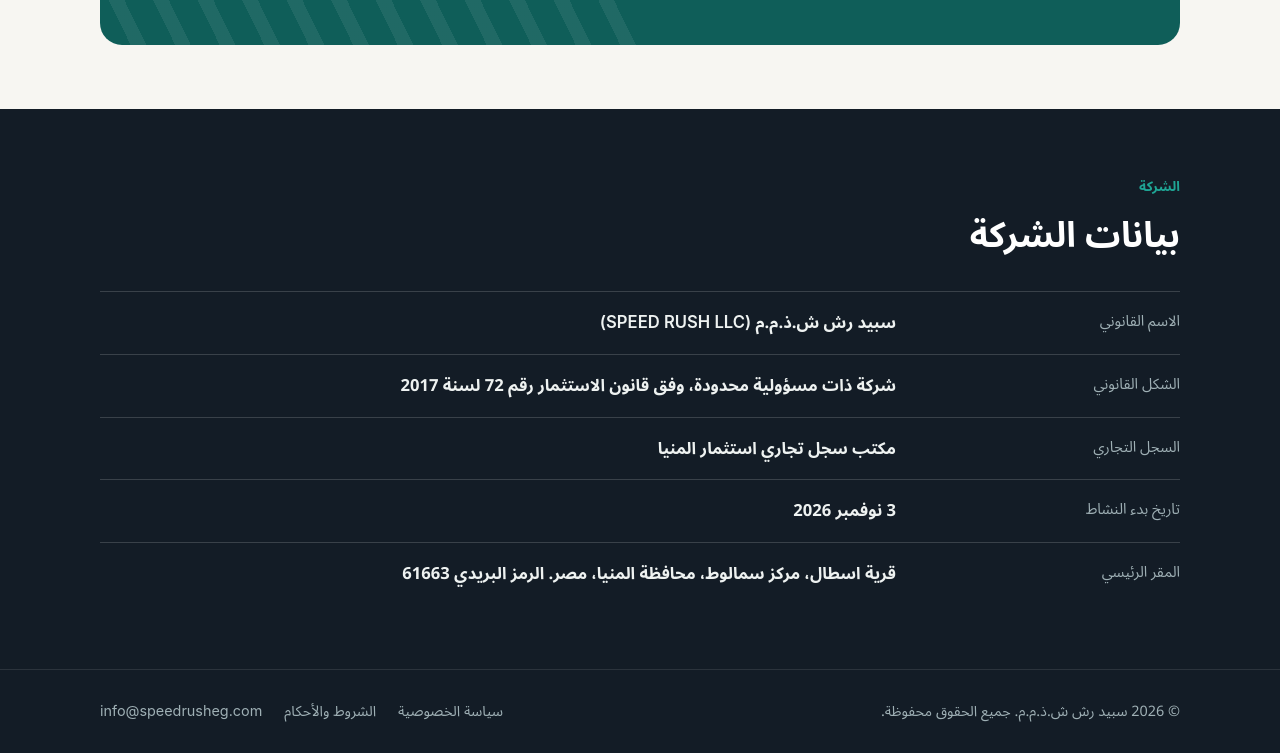
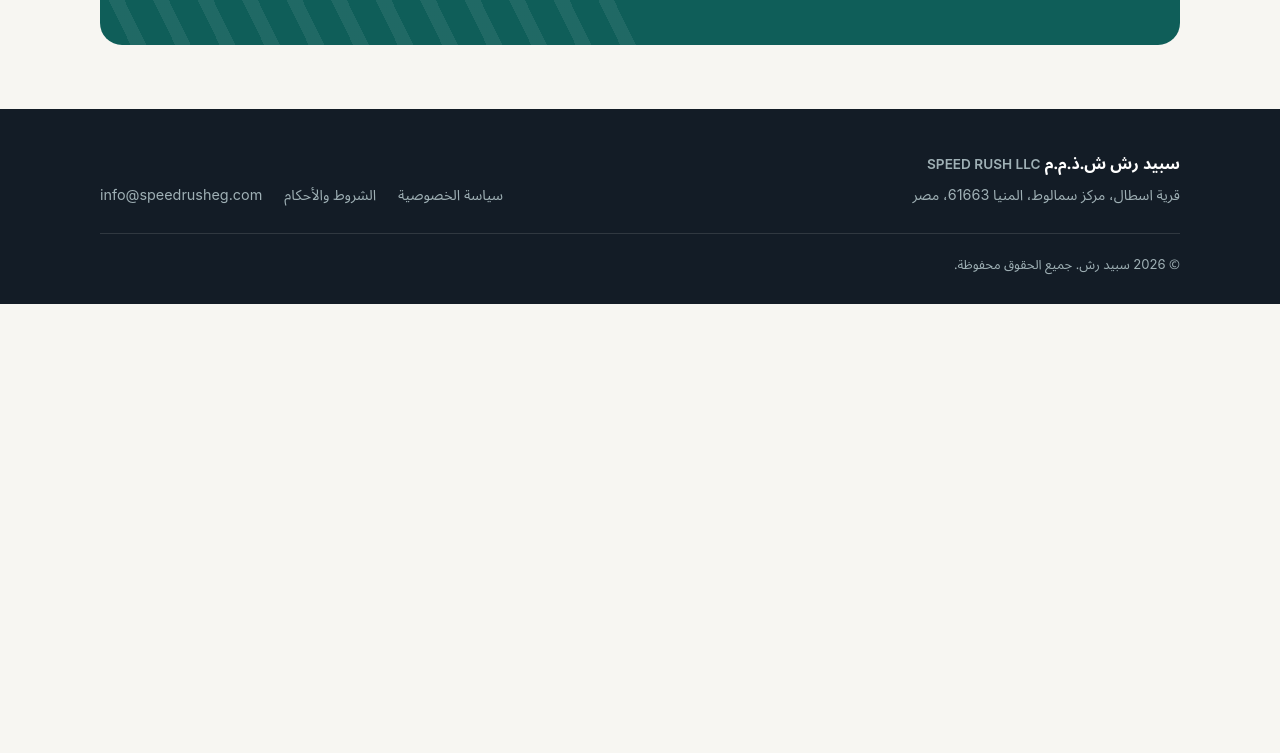
Before and after one commit to speedrusheg/speedrush-site, a plain HTML site: page ar/index.html in a window 1280 px wide. Shown: the part 1605-2358 px from the top of the page. After the commit the page ends 1909 px from the top, so only its background shows below. Drawn offline with Linux system fonts and the light colour scheme.

Commit message:
Move company details into a site-wide footer
Drop the details band from the home and contact pages, and show the
legal name and head office address in every page footer instead.

Co-Authored-By: Claude Opus 5.5 <noreply@anthropic.com>

```diff
--- a/ar/index.html
+++ b/ar/index.html
@@ -147,46 +147,22 @@
       </div>
     </section>
 
-    <section class="facts" aria-labelledby="company">
-      <div class="wrap">
-        <div class="section-head reveal">
-          <span class="kicker">الشركة</span>
-          <h2 id="company">بيانات الشركة</h2>
-        </div>
-        <dl>
-          <div class="row" style="--i:0">
-            <dt>الاسم القانوني</dt>
-            <dd>سبيد رش ش.ذ.م.م <span class="latin" lang="en" dir="ltr">(SPEED RUSH LLC)</span></dd>
-          </div>
-          <div class="row" style="--i:1">
-            <dt>الشكل القانوني</dt>
-            <dd>شركة ذات مسؤولية محدودة، وفق قانون الاستثمار رقم 72 لسنة 2017</dd>
-          </div>
-          <div class="row" style="--i:2">
-            <dt>السجل التجاري</dt>
-            <dd>مكتب سجل تجاري استثمار المنيا</dd>
-          </div>
-          <div class="row" style="--i:3">
-            <dt>تاريخ بدء النشاط</dt>
-            <dd>3 نوفمبر 2026</dd>
-          </div>
-          <div class="row" style="--i:4">
-            <dt>المقر الرئيسي</dt>
-            <dd>قرية اسطال، مركز سمالوط، محافظة المنيا، مصر. الرمز البريدي 61663</dd>
-          </div>
-        </dl>
-      </div>
-    </section>
   </main>
 
   <footer class="site-footer">
     <div class="wrap">
-      <p>© 2026 سبيد رش ش.ذ.م.م. جميع الحقوق محفوظة.</p>
-      <ul>
-        <li><a href="privacy.html">سياسة الخصوصية</a></li>
-        <li><a href="terms.html">الشروط والأحكام</a></li>
-        <li><a class="latin" href="mailto:info@speedrusheg.com" dir="ltr">info@speedrusheg.com</a></li>
-      </ul>
+      <div class="footer-main">
+        <div class="footer-legal">
+          <p class="footer-name">سبيد رش ش.ذ.م.م <span class="latin" lang="en" dir="ltr">SPEED RUSH LLC</span></p>
+          <address>قرية اسطال، مركز سمالوط، المنيا <span class="latin">61663</span>، مصر</address>
+        </div>
+        <ul class="footer-links">
+          <li><a href="privacy.html">سياسة الخصوصية</a></li>
+          <li><a href="terms.html">الشروط والأحكام</a></li>
+          <li><a class="latin" href="mailto:info@speedrusheg.com" dir="ltr">info@speedrusheg.com</a></li>
+        </ul>
+      </div>
+      <p class="footer-copy">© <span class="latin">2026</span> سبيد رش. جميع الحقوق محفوظة.</p>
     </div>
   </footer>
 </body>
--- a/assets/style.css
+++ b/assets/style.css
@@ -1116,26 +1116,50 @@ h3 {
 
 .site-footer {
   background: var(--ink);
-  border-top: 1px solid rgba(255, 255, 255, 0.1);
   color: var(--on-dark-muted);
-  padding-block: 28px;
+  padding-block: 40px 28px;
   font-size: 0.9rem;
 }
 
-.site-footer .wrap {
+.footer-main {
   display: grid;
-  gap: 14px;
+  gap: 20px;
+  padding-bottom: 24px;
+  border-bottom: 1px solid rgba(255, 255, 255, 0.12);
 }
 
 @media (min-width: 760px) {
-  .site-footer .wrap {
+  .footer-main {
     grid-template-columns: 1fr auto;
-    align-items: center;
+    align-items: end;
   }
 }
 
 .site-footer p {
   margin: 0;
+}
+
+.footer-name {
+  color: #fff;
+  font-weight: 700;
+  font-size: 1rem;
+}
+
+.footer-name span {
+  margin-inline-start: 8px;
+  color: var(--on-dark-muted);
+  font-weight: 600;
+  font-size: 0.85rem;
+}
+
+.footer-legal address {
+  margin-top: 4px;
+  font-style: normal;
+}
+
+.footer-copy {
+  padding-top: 18px;
+  font-size: 0.82rem;
 }
 
 .site-footer ul {
```
Also changed, not shown: ar/contact.html (+12 -28 lines), ar/privacy.html (+12 -6 lines), ar/products.html (+12 -6 lines), ar/terms.html (+12 -6 lines), en/contact.html (+12 -28 lines), en/index.html (+12 -36 lines), en/privacy.html (+12 -6 lines), en/products.html (+12 -6 lines), en/terms.html (+12 -6 lines).
